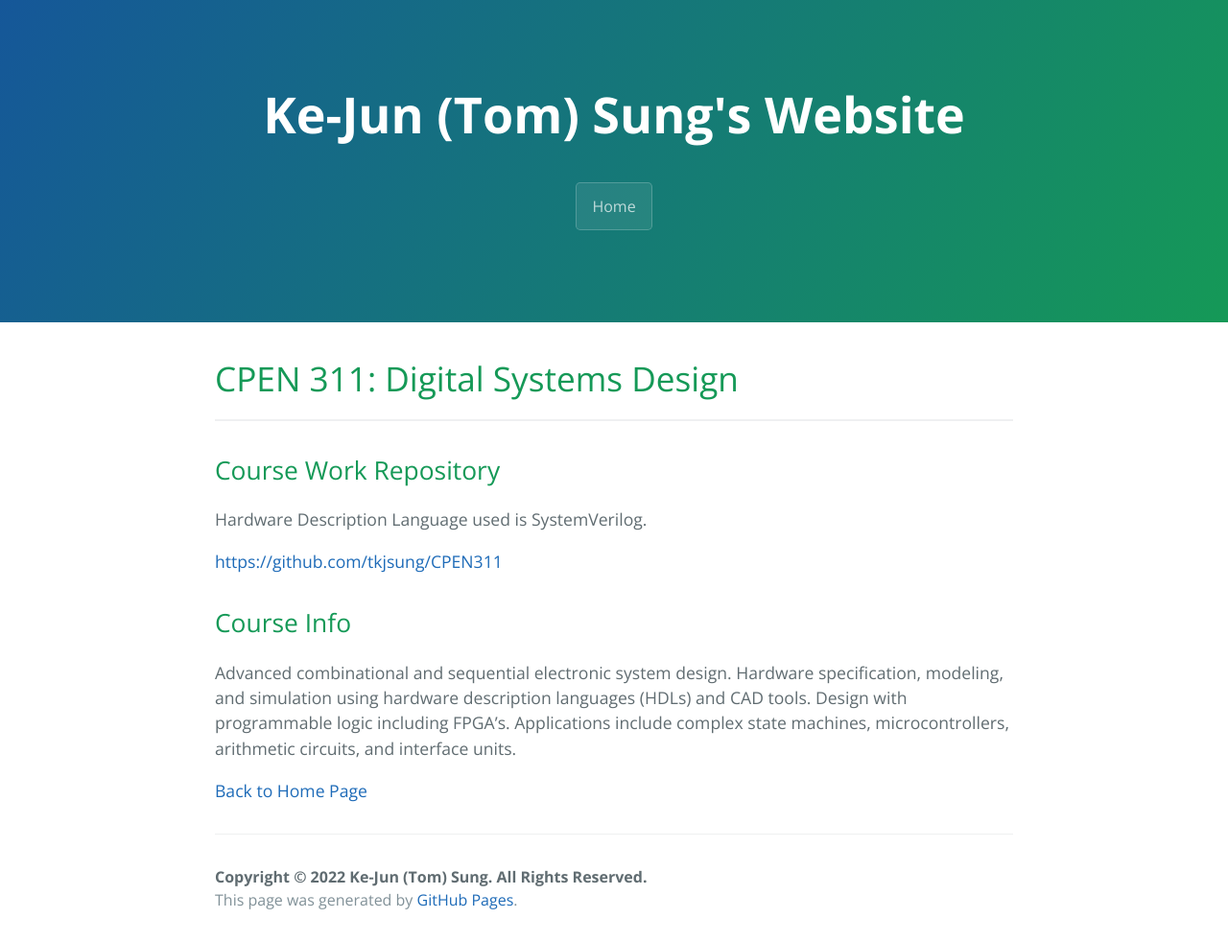
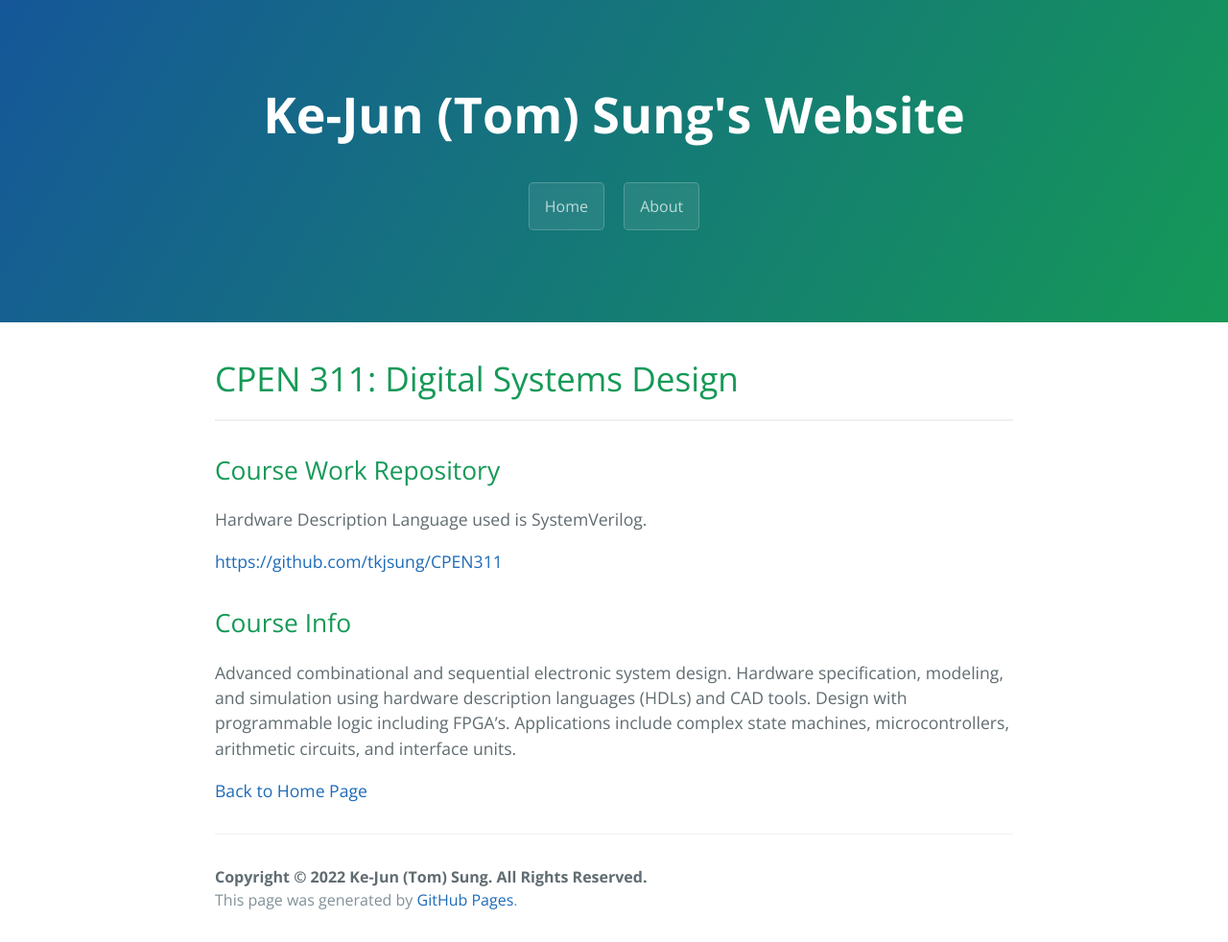
Before and after one commit to tkjsung/tkjsung.github.io, a Jekyll site: the page built from md_files/cpen311.md, in a window 1280 px wide. Shown: the whole page at 96% size. Built offline with Jekyll 4.4.1, drawn with Linux system fonts in a browser that asks for light colours; the repository's description, which GitHub fills in, is left out.

Commit message:
added about button in default layout

```diff
--- a/_layouts/default.html
+++ b/_layouts/default.html
@@ -34,6 +34,7 @@
       <h1 class="project-name">Ke-Jun (Tom) Sung's Website</h1>
       <h2 class="project-tagline">{{ page.description | default: site.description | default: site.github.project_tagline }}</h2>
       <a href="/md_files/home" class="btn">Home</a>
+      <a href="/md_files/about" class="btn">About</a>
       <!-- {% if site.github.is_project_page %}
         <a href="{{ site.github.repository_url }}" class="btn">View on GitHub</a>
       {% endif %} -->
```
